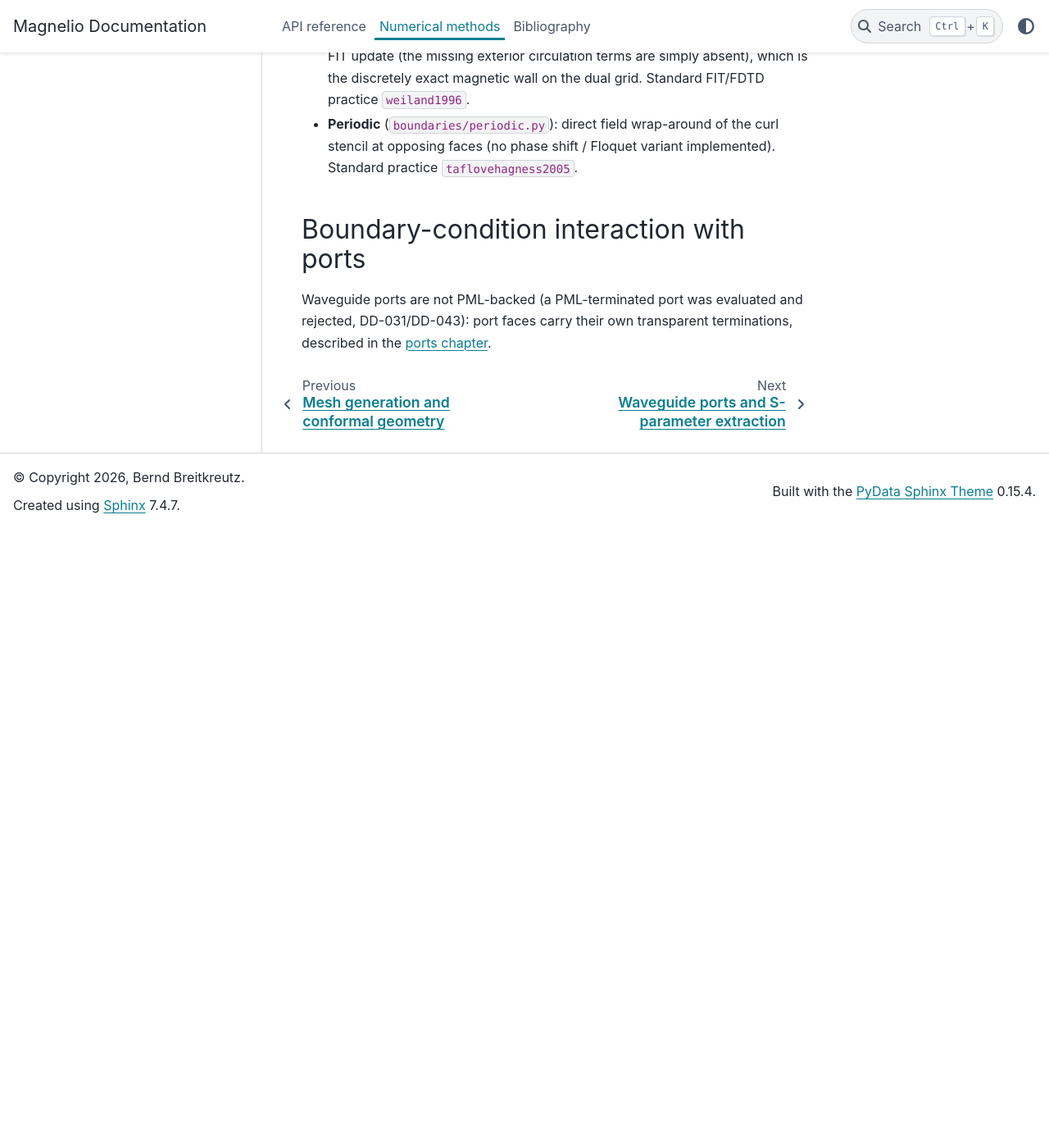
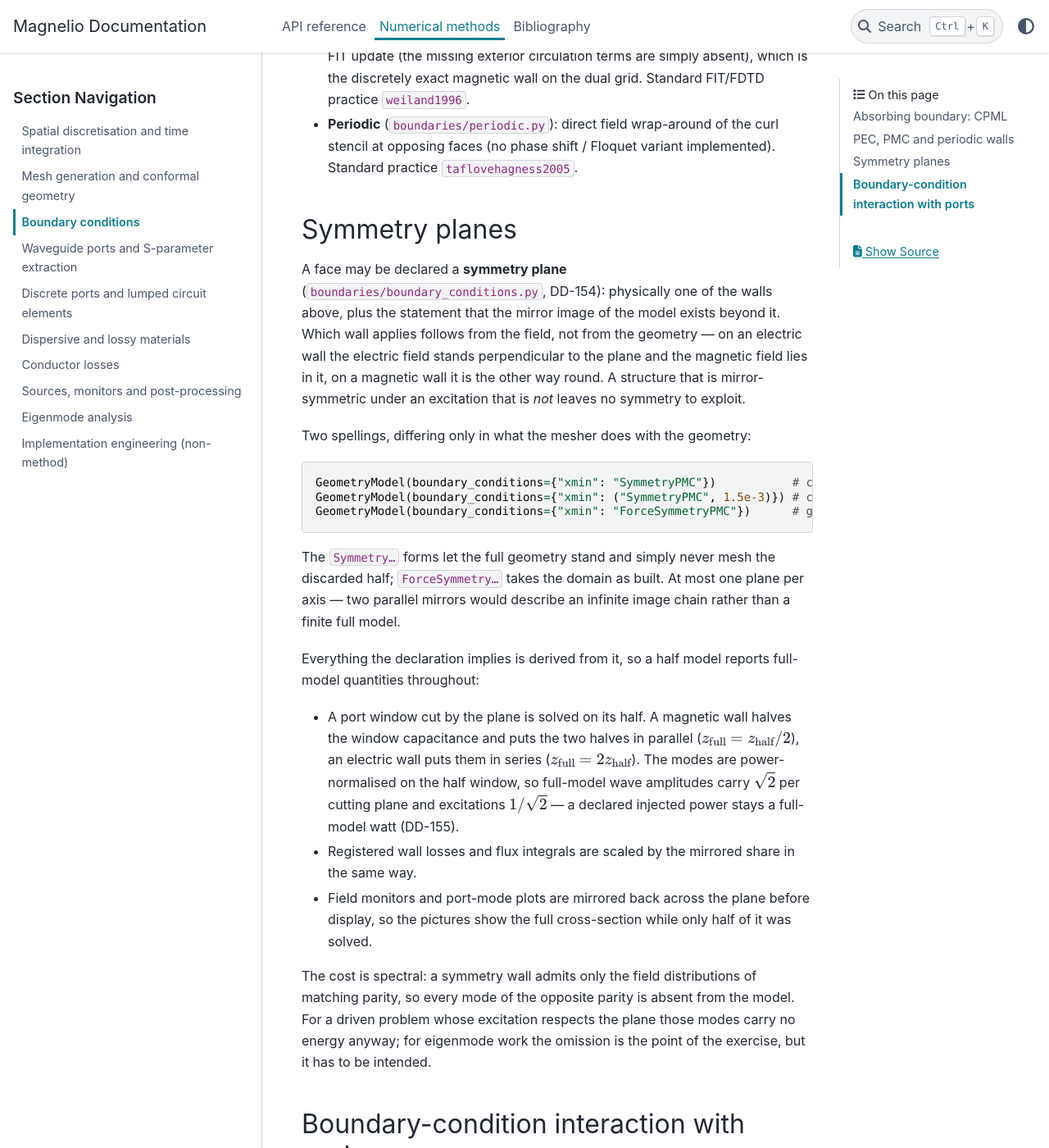
Before and after one commit to brtkrtz/magnelio, a Sphinx documentation site: the page built from docs/methods/boundaries.md, in a window 1280 px wide and 1400 px high, scrolled down 833 px. Shown: the whole window at 82% size. Built offline with Sphinx 7.4.7 and the PyData theme 0.15.4, drawn with Linux system fonts in a browser that asks for light colours; pages that are not in the unit, such as notebooks, are missing from menus; cross-references to code outside the pages are shown as plain code; before the commit the page ends 1479 px from its top, so only the background shows below that.

Commit message:
docs: document symmetry planes in the boundary-conditions chapter
Symmetry planes were fully implemented but absent from the prose
documentation: the vocabulary, the wall-type choice and the
full-model reporting existed only in docstrings.  Adds a section
covering the three spellings, how the wall type follows from the
field rather than the geometry, what a half model reports (port
impedance, wave amplitudes, losses, mirrored plots), and the
spectral cost of admitting only one parity.

````diff
--- a/docs/methods/boundaries.md
+++ b/docs/methods/boundaries.md
@@ -41,6 +41,55 @@ Gedney's {cite}`gedney1996`.
   variant implemented).  Standard practice
   {cite}`taflovehagness2005`.
 
+## Symmetry planes
+
+A face may be declared a **symmetry plane**
+(`boundaries/boundary_conditions.py`, DD-154): physically one of the
+walls above, plus the statement that the mirror image of the model
+exists beyond it.  Which wall applies follows from the field, not from
+the geometry — on an electric wall the electric field stands
+perpendicular to the plane and the magnetic field lies in it, on a
+magnetic wall it is the other way round.  A structure that is
+mirror-symmetric under an excitation that is *not* leaves no symmetry
+to exploit.
+
+Two spellings, differing only in what the mesher does with the
+geometry:
+
+```python
+GeometryModel(boundary_conditions={"xmin": "SymmetryPMC"})           # clip at x = 0
+GeometryModel(boundary_conditions={"xmin": ("SymmetryPMC", 1.5e-3)}) # clip at x = 1.5 mm
+GeometryModel(boundary_conditions={"xmin": "ForceSymmetryPMC"})      # geometry already halved
+```
+
+The `Symmetry…` forms let the full geometry stand and simply never
+mesh the discarded half; `ForceSymmetry…` takes the domain as built.
+At most one plane per axis — two parallel mirrors would describe an
+infinite image chain rather than a finite full model.
+
+Everything the declaration implies is derived from it, so a half model
+reports full-model quantities throughout:
+
+- A port window cut by the plane is solved on its half.  A magnetic
+  wall halves the window capacitance and puts the two halves in
+  parallel ($z_\text{full} = z_\text{half}/2$), an electric wall puts
+  them in series ($z_\text{full} = 2 z_\text{half}$).  The modes are
+  power-normalised on the half window, so full-model wave amplitudes
+  carry $\sqrt2$ per cutting plane and excitations $1/\sqrt2$ — a
+  declared injected power stays a full-model watt (DD-155).
+- Registered wall losses and flux integrals are scaled by the mirrored
+  share in the same way.
+- Field monitors and port-mode plots are mirrored back across the
+  plane before display, so the pictures show the full cross-section
+  while only half of it was solved.
+
+The cost is spectral: a symmetry wall admits only the field
+distributions of matching parity, so every mode of the opposite parity
+is absent from the model.  For a driven problem whose excitation
+respects the plane those modes carry no energy anyway; for eigenmode
+work the omission is the point of the exercise, but it has to be
+intended.
+
 ## Boundary-condition interaction with ports
 
 Waveguide ports are not PML-backed (a PML-terminated port was
````
